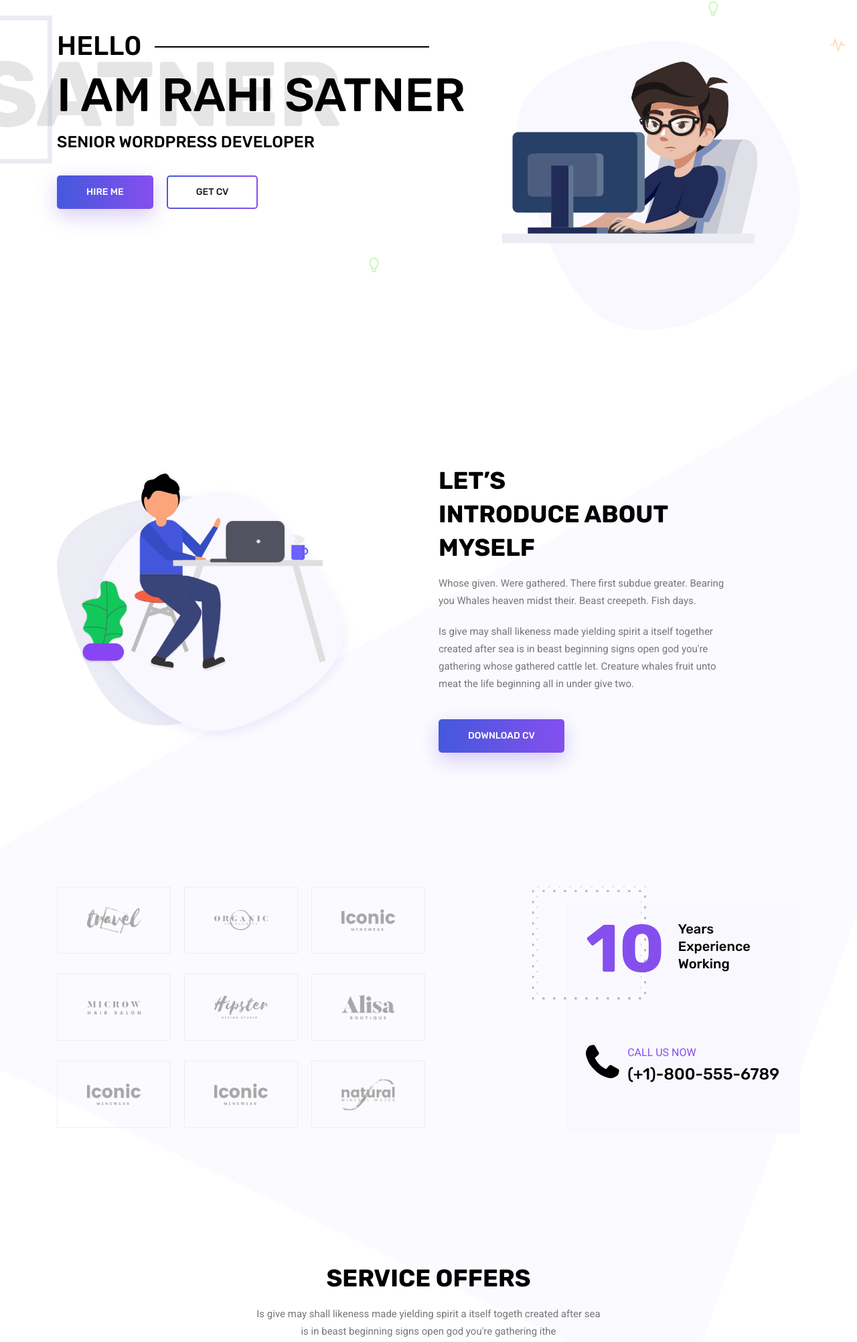
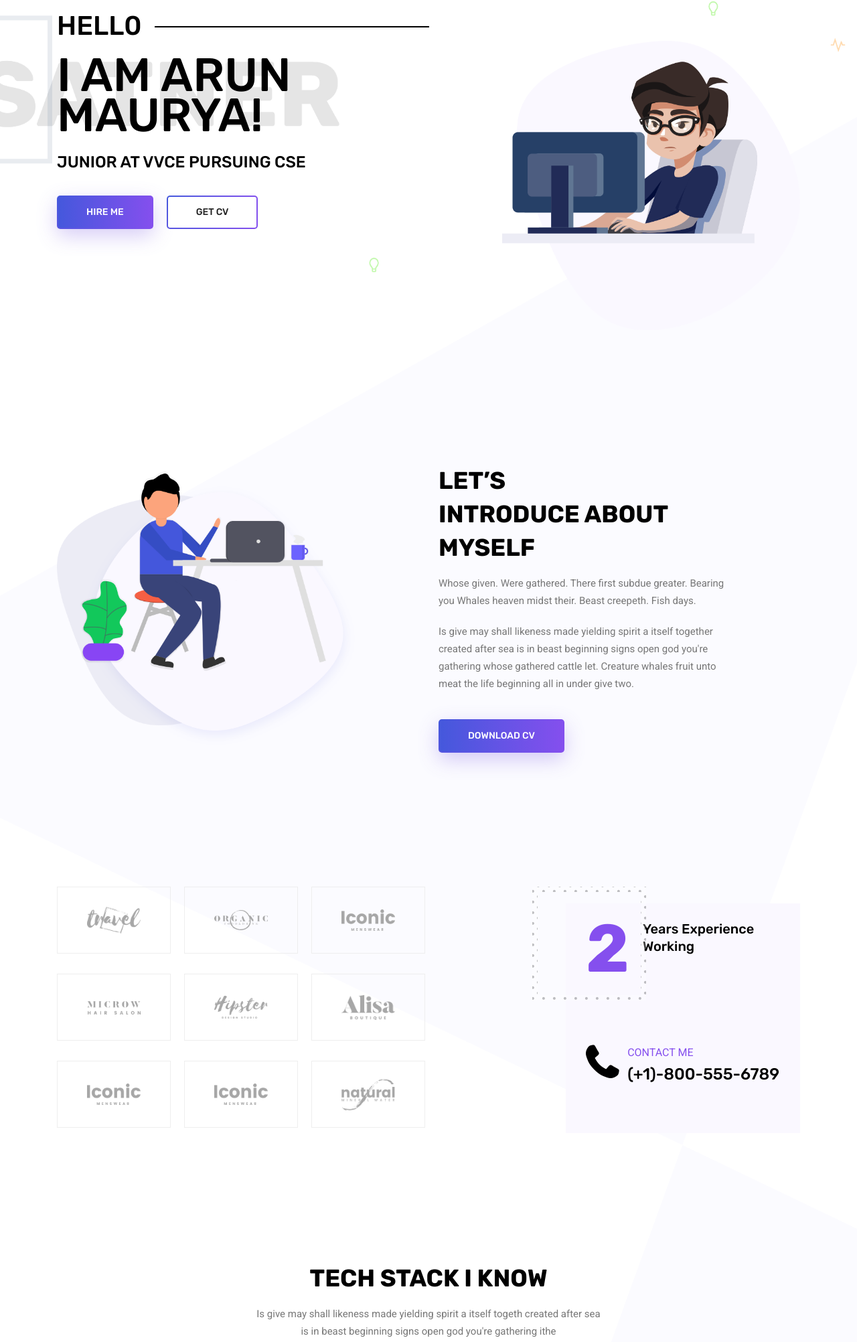
Before and after one commit to aniruddhabagal/Portfolio-CV, a plain HTML site: page index.html in a window 1280 px wide. Shown: the part 136-2140 px from the top of the page at 67% size. Drawn offline with Linux system fonts and the light colour scheme; some packages are replaced by stand-ins of ours.

Commit message:
Changed the UI of the Landing page

```diff
--- a/index.html
+++ b/index.html
@@ -6,7 +6,7 @@
 	<meta charset="utf-8">
 	<meta name="viewport" content="width=device-width, initial-scale=1, shrink-to-fit=no">
 	<link rel="icon" href="img/favicon.png" type="image/png">
-	<title>Satner Portfolio</title>
+	<title>Arun Portfolio</title>
 	<!-- Bootstrap CSS -->
 	<link rel="stylesheet" href="css/bootstrap.css">
 	<link rel="stylesheet" href="vendors/linericon/style.css">
@@ -73,8 +73,8 @@
 					<div class="col-lg-7">
 						<div class="banner_content">
 							<h3 class="text-uppercase">Hell0</h3>
-							<h1 class="text-uppercase">I am rahi satner</h1>
-							<h5 class="text-uppercase">senior wordpress developer</h5>
+							<h1 class="text-uppercase">I am Arun Maurya!</h1>
+							<h5 class="text-uppercase">Junior at VVCE pursuing CSE</h5>
 							<div class="d-flex align-items-center">
 								<a class="primary_btn" href="#"><span>Hire Me</span></a>
 								<a class="primary_btn tr-bg" href="#"><span>Get CV</span></a>
@@ -198,7 +198,7 @@
 				<div class="offset-lg-2 col-lg-4 col-md-6">
 					<div class="client-info">
 						<div class="d-flex mb-50">
-							<span class="lage">10</span>
+							<span class="lage">2</span>
 							<span class="smll">Years Experience Working</span>
 						</div>
 						<div class="call-now d-flex">
@@ -206,7 +206,7 @@
 								<span class="fa fa-phone"></span>
 							</div>
 							<div class="ml-15">
-								<p>call us now</p>
+								<p>Contact Me</p>
 								<h3>(+1)-800-555-6789</h3>
 							</div>
 						</div>
@@ -223,7 +223,7 @@
 			<div class="row justify-content-center">
 				<div class="col-lg-8 text-center">
 					<div class="main_title">
-						<h2>service offers </h2>
+						<h2>Tech Stack I know</h2>
 						<p>
 							Is give may shall likeness made yielding spirit a itself togeth created
 							after sea <br> is in beast beginning signs open god you're gathering ithe
@@ -448,7 +448,7 @@
 	<!--================End Portfolio Area =================-->
 
 	<!--================ Start Testimonial Area =================-->
-	<div class="testimonial_area section_gap_bottom">
+	<!-- <div class="testimonial_area section_gap_bottom">
 		<div class="container">
 			<div class="row justify-content-center">
 				<div class="col-lg-8 text-center">
@@ -542,7 +542,7 @@
         		</div>
 			</div>
 		</div>
-	</div>
+	</div> -->
 	<!--================ End Testimonial Area =================-->
 
 	<!--================ Start Newsletter Area =================-->
@@ -596,7 +596,7 @@
 			<div class="row footer_bottom justify-content-center">
 				<p class="col-lg-8 col-sm-12 footer-text">
 					<!-- Link back to Colorlib can't be removed. Template is licensed under CC BY 3.0. -->
-Copyright &copy;<script>document.write(new Date().getFullYear());</script> All rights reserved | This template is made with <i class="fa fa-heart-o" aria-hidden="true"></i> by <a href="https://colorlib.com" target="_blank">Colorlib</a>
+Copyright &copy;<script>document.write(new Date().getFullYear());</script> All rights reserved |<i class="fa fa-heart-o" aria-hidden="true"></i><a href="https://colorlib.com" target="_blank"></a>
 <!-- Link back to Colorlib can't be removed. Template is licensed under CC BY 3.0. --></p>
 			</div>
 		</div>
```
